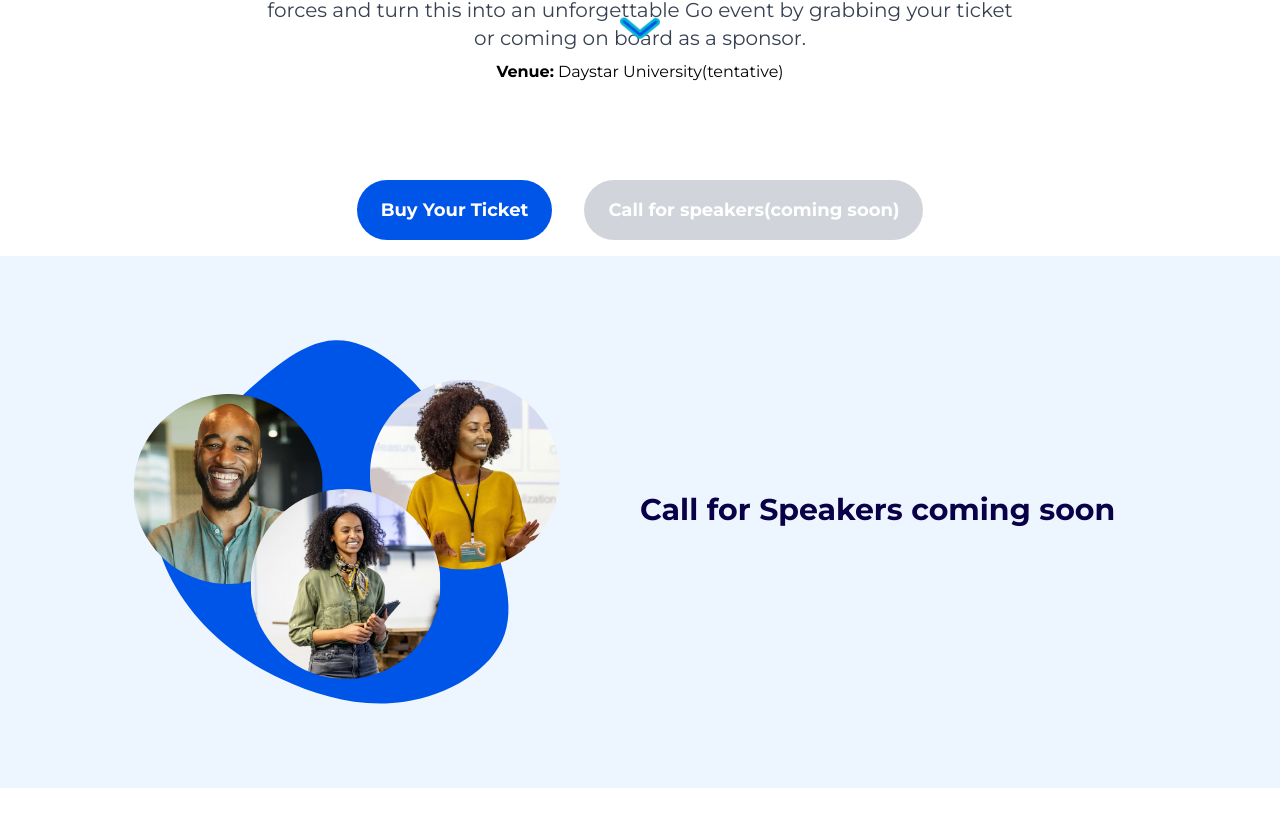
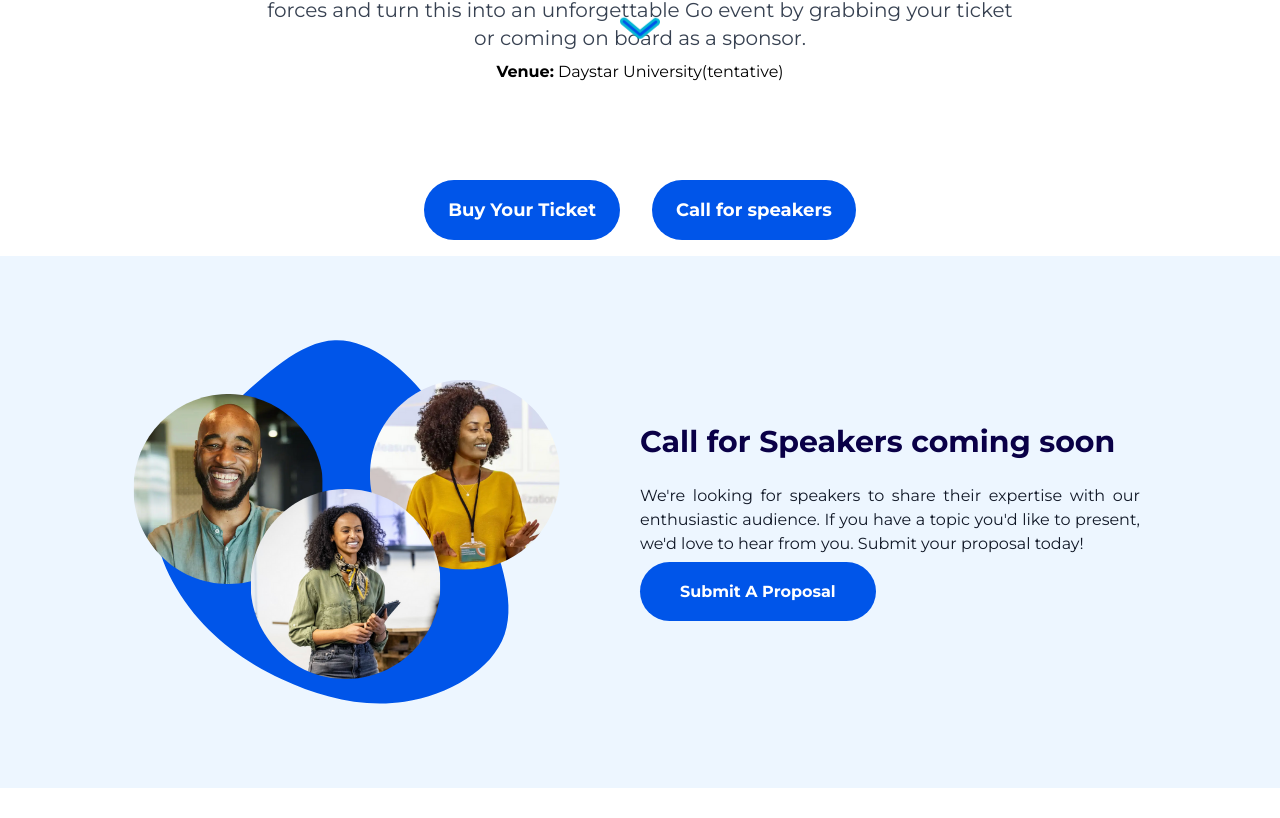
Before and after one commit to nairobi-gophers/gophercon2024, a React (Vite) app in the folder frontend/: page / in a window 1280 px wide. Shown: the part 710-1528 px from the top of the page. Built offline with nearby package versions, Linux system fonts and the light colour scheme.

Commit message:
added call for speakers informations

```diff
--- a/frontend/src/components/CallForSpeakers.tsx
+++ b/frontend/src/components/CallForSpeakers.tsx
@@ -17,12 +17,12 @@ export default function CallForSpeakers() {
         <h2 className={"text-2xl  md:text-3xl font-bold text-secondary mb-2"}>
           Call for Speakers coming soon
         </h2>
-        {/*<p className={"text-gray-900 my-6 text-justify max-w-[500px]"}>*/}
-        {/*  We're looking for speakers to share their expertise with our*/}
-        {/*  enthusiastic audience. If you have a topic you'd like to present, we'd*/}
-        {/*  love to hear from you. Submit your proposal today!*/}
-        {/*</p>*/}
-        {/*<button className={"section-button"}>Submit a Proposal</button>*/}
+        <p className={"text-gray-900 my-6 text-justify max-w-[500px]"}>
+          We're looking for speakers to share their expertise with our
+          enthusiastic audience. If you have a topic you'd like to present, we'd
+          love to hear from you. Submit your proposal today!
+        </p>
+        <a href="https://www.papercall.io/gophercon-africa" target={"_blank"} className={"section-button"}>Submit a Proposal</a>
       </div>
     </section>
   );
--- a/frontend/src/pages/Home.tsx
+++ b/frontend/src/pages/Home.tsx
@@ -76,14 +76,13 @@ const Home = () => {
             >
               Buy Your Ticket
             </a>
-            <button
-              disabled={true}
+            <a href='#cfs'
               className={
-                "px-6 py-4 mt-4 md:mt-16 rounded-full bg-gray-300 cursor-not-allowed text-white font-bold md:text-lg"
+                "px-6 py-4 mt-4 md:mt-16 rounded-full bg-primary cursor-pointer text-white font-bold md:text-lg"
               }
             >
-              Call for speakers(coming soon)
-            </button>
+              Call for speakers
+            </a>
           </div>
 
           {isVisible && <div className="fixed inset-x-0 pb-4 flex w-full bottom-0 justify-center items-center cursor-pointer">
```
